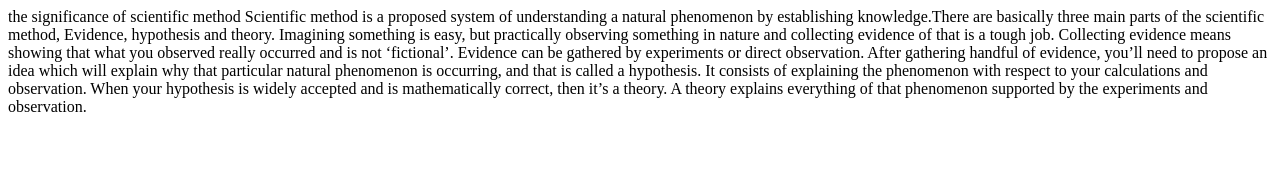
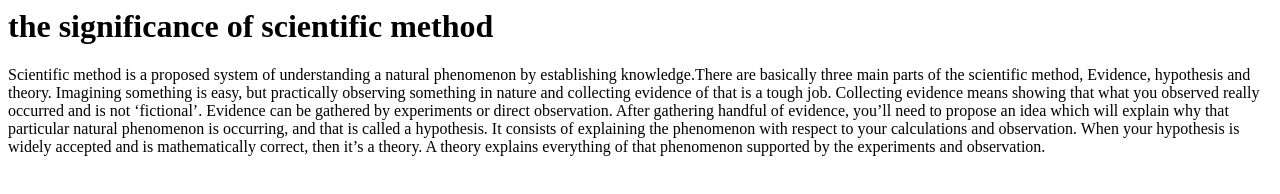
Before and after one commit to pragyafb13/luvkareliya.github.io, a plain HTML site: page index.html in a window 1280 px wide. Drawn offline with Linux system fonts and the light colour scheme.

Commit message:
Update index.html

```diff
--- a/index.html
+++ b/index.html
@@ -2,7 +2,7 @@
 <html>
 <title> Welcome! </title>
 <head>
-the significance of scientific method
+  <h1> the significance of scientific method </h1>
 </head>
 <body>
 <p1> Scientific method is a proposed system of understanding a natural phenomenon by establishing knowledge.There are basically three main parts of the scientific method, Evidence, hypothesis and theory. Imagining something is easy, but practically observing something in nature and collecting evidence of that is a tough job. Collecting evidence means showing that what you observed really occurred and is not ‘fictional’. Evidence can be gathered by experiments or direct observation. After gathering handful of evidence, you’ll need to propose an idea which will explain why that particular natural phenomenon is occurring, and that is called a hypothesis. It consists of explaining the phenomenon with respect to your calculations and observation. When your hypothesis is widely accepted and is mathematically correct, then it’s a theory. A theory explains everything of that phenomenon supported by the experiments and observation. </p1>
```
